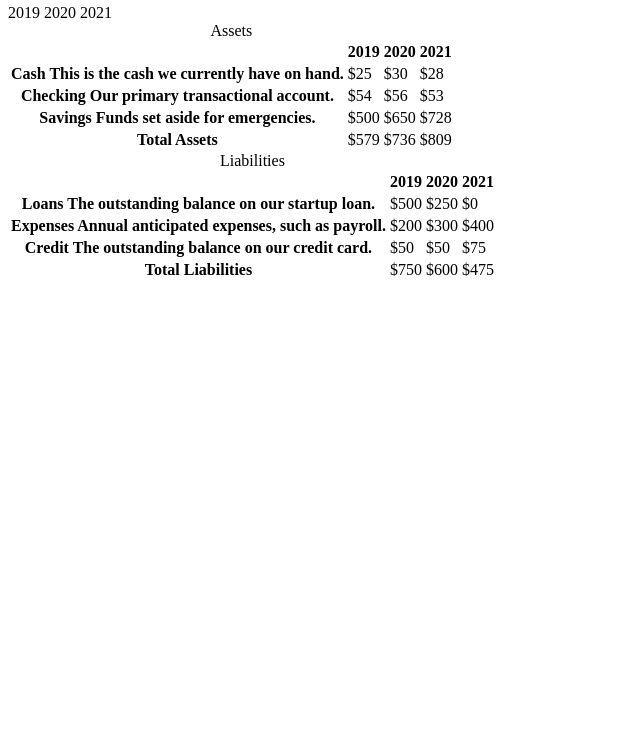
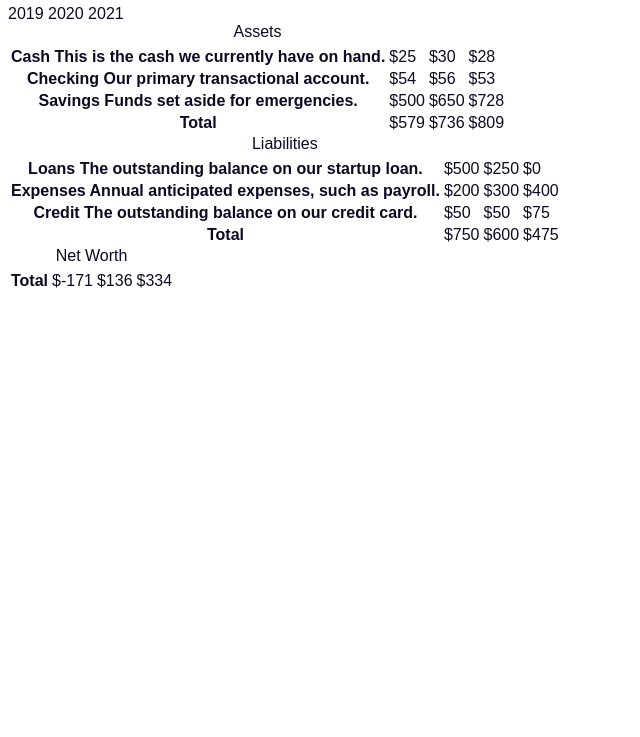
Before and after one commit to kashfifahim/FCC-Balance-Sheet-FCC, a plain HTML site: page index.html in a window 1280 px wide. Shown: the part 63-800 px from the top of the page, without its empty margins (0-640 px from the left). Drawn offline with Linux system fonts and the light colour scheme.

Commit message:
completed html tables, started css

```diff
--- a/index.html
+++ b/index.html
@@ -107,7 +107,25 @@
                     </tr>
                 </tbody>
             </table>
-            <table></table>
+            <table>
+                <caption>Net Worth</caption>
+                <thead>
+                    <tr>
+                        <td></td>
+                        <th><span class="sr-only">2019</span></th>
+                        <th><span class="sr-only">2020</span></th>
+                        <th><span class="sr-only">2021</span></th>
+                    </tr>
+                </thead>
+                <tbody>
+                    <tr class="total">
+                        <th>Total <span class="sr-only">Net Worth</span></th>
+                        <td>$-171</td>
+                        <td>$136</td>
+                        <td class="current">$334</td>
+                    </tr>
+                </tbody>
+            </table>
         </div>
         </section>
     </main>
--- a/styles.css
+++ b/styles.css
@@ -0,0 +1,21 @@
+html {
+    box-sizing: border-box;
+}
+
+body {
+    font-family: sans-serif;
+    color: #0a0a23;
+}
+
+span[class~="sr-only"] {
+    border: 0;
+    clip: rect(1px, 1px, 1px, 1px);
+    clip-path: inset(50%);
+    width: 1px;
+    height: 1px;
+    overflow: hidden;
+    white-space: nowrap;
+    position: absolute;
+    padding: 0;
+    margin: -1px;
+}
```
